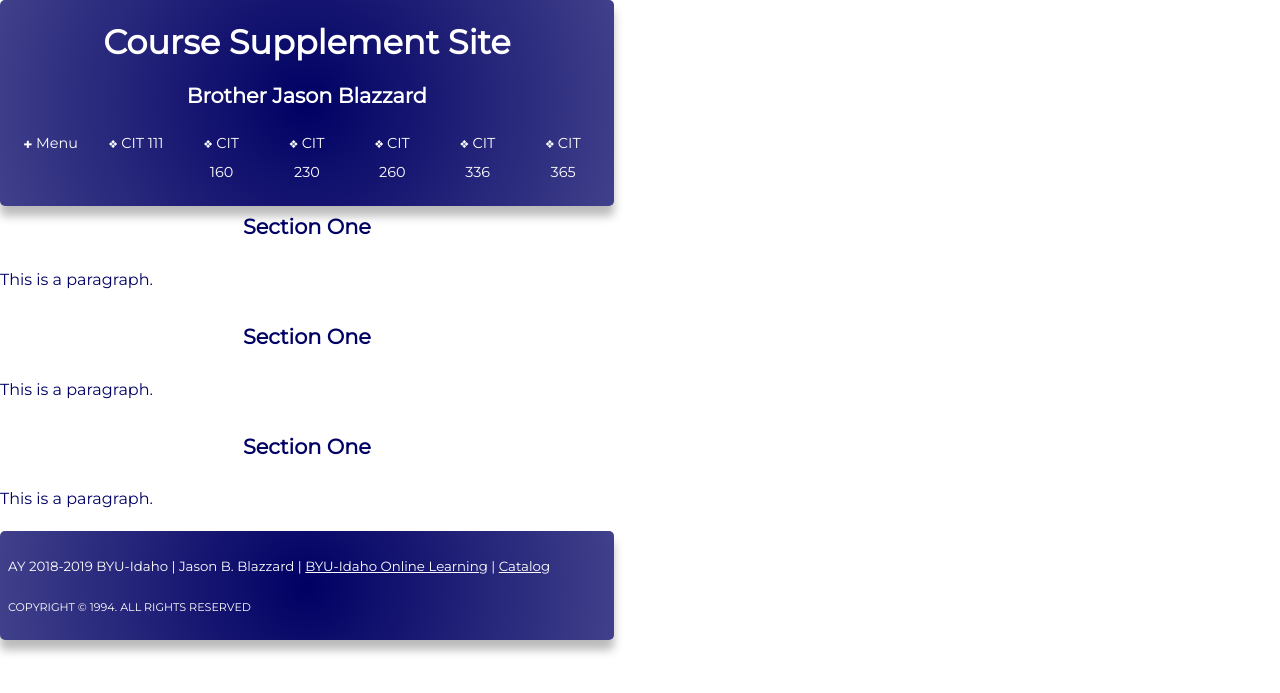
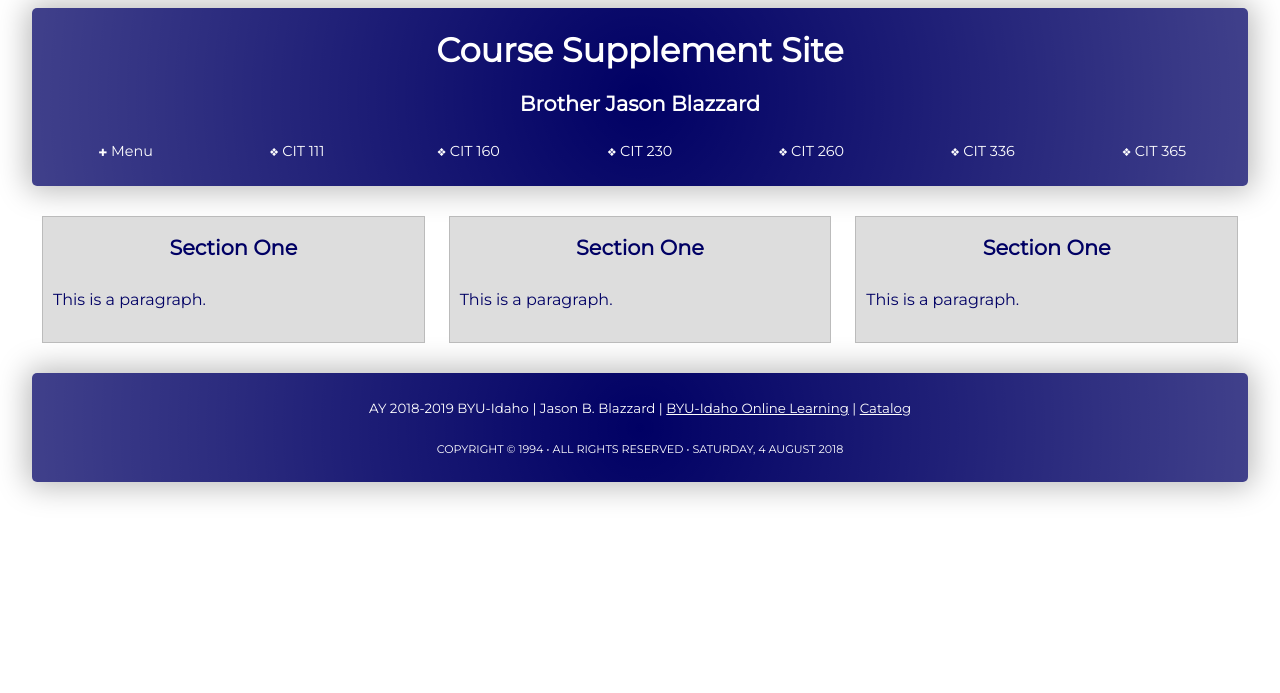
Before and after one commit to BrotherBlazzard/brotherblazzard.github.io, a PHP site: page / in a window 1280 px wide. Shown: the top 693 px of the page. Run offline with PHP 8.4, Linux system fonts and the light colour scheme.

Commit message:
home page updates

```diff
--- a/css/style-bbzz.css
+++ b/css/style-bbzz.css
@@ -1,8 +1,8 @@
 :root {
-    --root-blue:rgba(0, 0, 100, 1);
-    --l2-blue:rgba(0, 0, 100, .75);
-    --l3-blue:rgba(0, 0, 100, .50);
-    --l4-blue:rgba(0, 0, 100, .25);
+    --root-blue: rgba(0, 0, 100, 1);
+    --l2-blue: rgba(0, 0, 100, .75);
+    --l3-blue: rgba(0, 0, 100, .50);
+    --l4-blue: rgba(0, 0, 100, .25);
 }
 
 * {
@@ -14,12 +14,12 @@ body {
     line-height: 2;
     font-family: Montserrat, consolas, sans-serif;
     color: var(--root-blue);
-    display: table-cell;
-    vertical-align: middle;
 }
 
-header, main, footer {
-    max-width: 84rem;
+header,
+main,
+footer {
+    max-width: 76rem;
     margin: 0 auto;
 }
 
@@ -29,16 +29,19 @@ footer {
     justify-content: center;
     align-items: center;
     color: #fff;
-    box-shadow: 0px 10px 10px #bbb;
-    background: radial-gradient(circle,var(--root-blue), var(--l2-blue));
+    box-shadow: 0 0 30px 5px #bbb;
+    background: radial-gradient(circle, var(--root-blue), var(--l2-blue));
     border-radius: 5px;
 }
 
-header {
+header {}
 
+h1,
+h2,
+h3,
+h4 {
+    margin: 0;
 }
-
-h1, h2, h3, h4 {margin:0;}
 
 h1 {
     font-size: 2.1rem;
@@ -55,11 +58,11 @@ h2 {
     margin: 0;
     padding: 0;
     overflow: hidden;
-    display: flex;
+    display: block;
 }
 
 .head-nav li {
-    flex: 1 1 100%;
+    flex: none;
 }
 
 .head-nav a {
@@ -74,28 +77,40 @@ h2 {
 .head-nav a:hover {
     background-color: #fff;
     color: var(--root-blue);
-
 }
 
 main {
+    margin: 20px auto;
     display: grid;
     grid-gap: .25rem;
     grid-template-columns: 1fr;
-    max-width: 76rem;
+}
+
+section {
+    margin: 10px;
+    padding: 10px;
+    background-color: #ddd;
+    border: 1px solid #bbb;
 }
 
 footer {
     font-size: smaller;
+    text-align: center;
 }
 
 footer a {
-    color:#fff;
+    color: #fff;
 }
 
 footer a:visited {
-    color:yellow;
+    color: yellow;
 }
 
+
+.footbar {
+    font-stretch: expanded;
+    text-transform: uppercase;
+}
 code {
     font-family: 'Courier New', Courier, Consolas, sans-serif;
     padding: .35rem;
@@ -105,15 +120,21 @@ code {
     border: 1px solid #000;
 }
 
-@media (min-width: 37.5rem;
-) {
+@media screen and (min-width: 37.5em) {
     main {
         grid-template-columns: 1fr 1fr;
     }
+
+    .head-nav ul {
+        display: flex;
+    }
+
+    .head-nav li {
+        flex: 1 1 100%;
+    }
 }
 
-@media (min-width: 64rem;
-) {
+@media screen and (min-width: 64em) {
     main {
         grid-template-columns: 1fr 1fr 1fr;
     }
--- a/index.html
+++ b/index.html
@@ -62,11 +62,14 @@
     <a href="http://www.byui.edu/online" target="_blank" title="BYU-Idaho Online Learning">BYU-Idaho Online Learning</a> |
     <a href="http://www.byui.edu/catalog" target="_blank" title="BYU-Idaho Catalog">Catalog</a>
     </p>
-    <p class="footbar"><small>COPYRIGHT &copy; 1994. ALL RIGHTS RESERVED</small></p>
+    <p class="footbar"><small>Copyright &copy; 1994  •  All Rights Reserved  •  <span id="currentDate"></span></small></p>
 
 
   </footer>
 
+  <script src="js/currentDate.js"></script>
+  <script src="js/toggleMenu.js"></script>
+
 </body>
 
 </html>
--- a/js/currentDate.js
+++ b/js/currentDate.js
@@ -24,4 +24,4 @@ let month = new Array(12);
  month[11] = "December";
 
 
-document.getElementByClassName("currentDate").innerHTML = weekday[d.getDay()] + ", " + d.getDate() + " " + month[d.getMonth()] + " " + d.getFullYear();
+document.getElementById("currentDate").innerHTML = weekday[d.getDay()] + ", " + d.getDate() + " " + month[d.getMonth()] + " " + d.getFullYear();
```
Also changed, not shown: js/toggleMenu.js (added).
